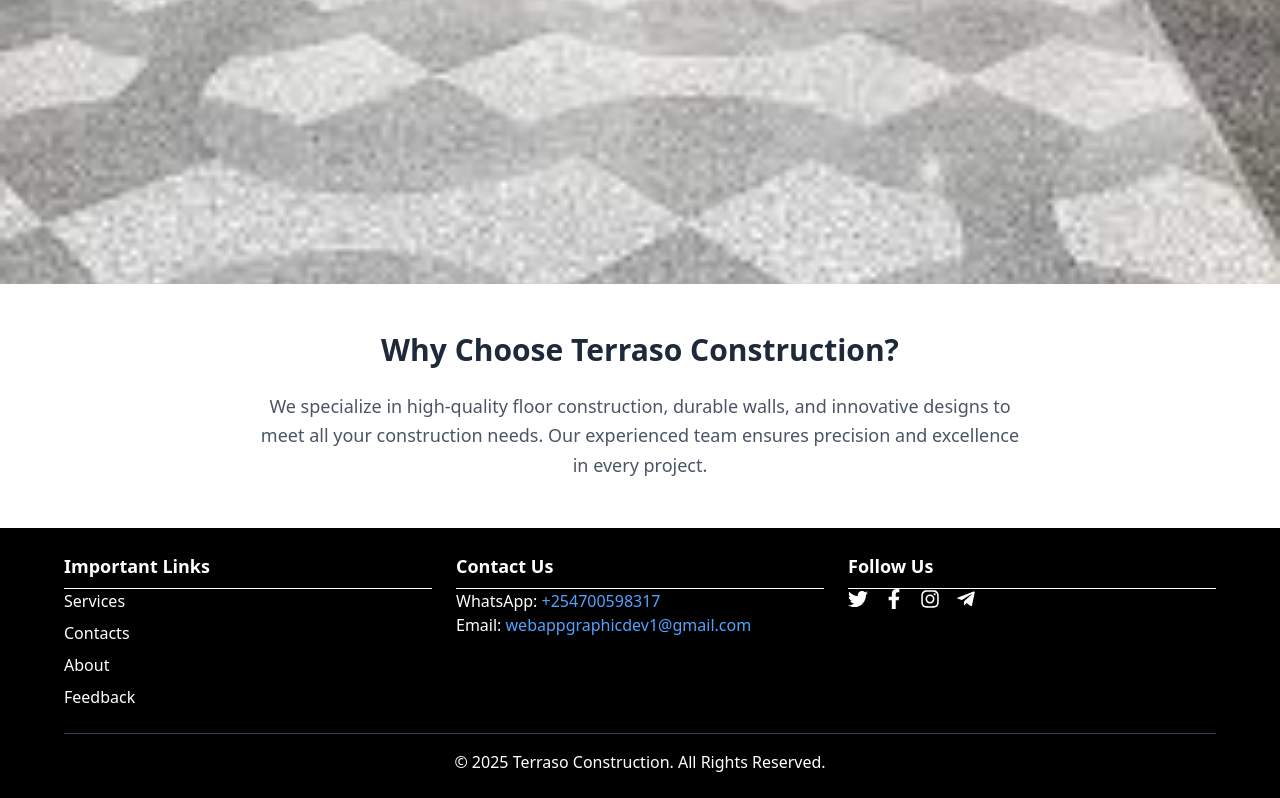
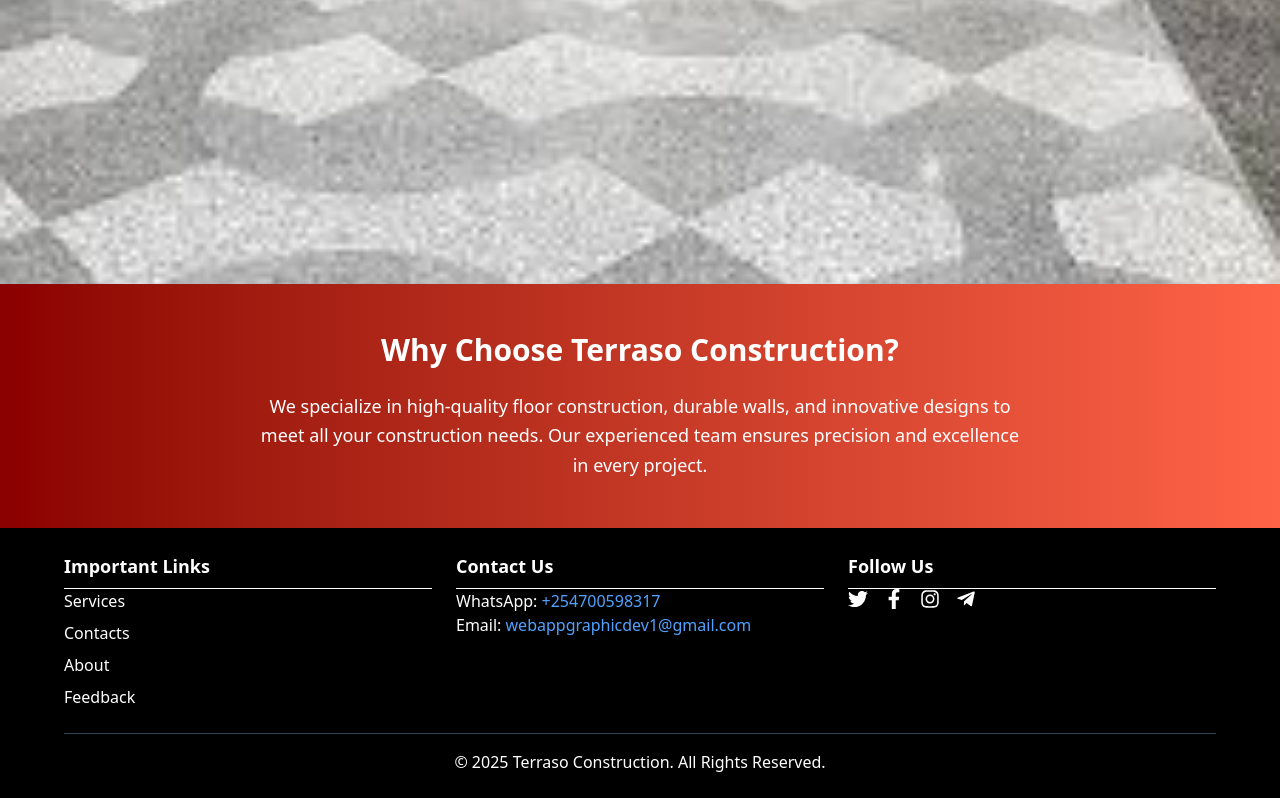
Before and after one commit to mwalimu-j/TC-COMPANY, a React (Vite) app: page / in a window 1280 px wide. Shown: the part 480-1278 px from the top of the page. Built offline with nearby package versions, Linux system fonts and the light colour scheme.

Commit message:
Update Home.tsx
adding color

```diff
--- a/src/pages/Home.tsx
+++ b/src/pages/Home.tsx
@@ -2,14 +2,14 @@ import Hero from "../component/Hero";
 
 const Home = () => {
   return (
-    <div>
+    <div className="bg-gradient-to-r from-[#8B0000] to-[#FF6347] min-h-screen text-white">
       {/* Hero Section */}
       <Hero />
 
       {/* Additional Content */}
       <section className="max-w-7xl mx-auto px-4 py-12 text-center">
-        <h2 className="text-3xl font-bold text-gray-800 mb-6">Why Choose Terraso Construction?</h2>
-        <p className="text-lg text-gray-600 leading-relaxed max-w-3xl mx-auto">
+        <h2 className="text-3xl font-bold mb-6">Why Choose Terraso Construction?</h2>
+        <p className="text-lg leading-relaxed max-w-3xl mx-auto">
           We specialize in high-quality floor construction, durable walls, and innovative designs to meet all your construction needs. Our experienced team ensures precision and excellence in every project.
         </p>
       </section>
```
